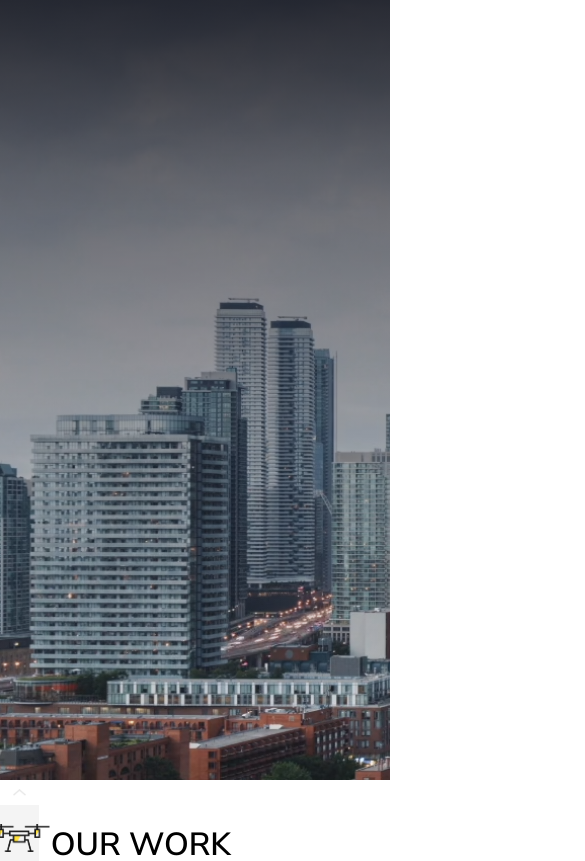
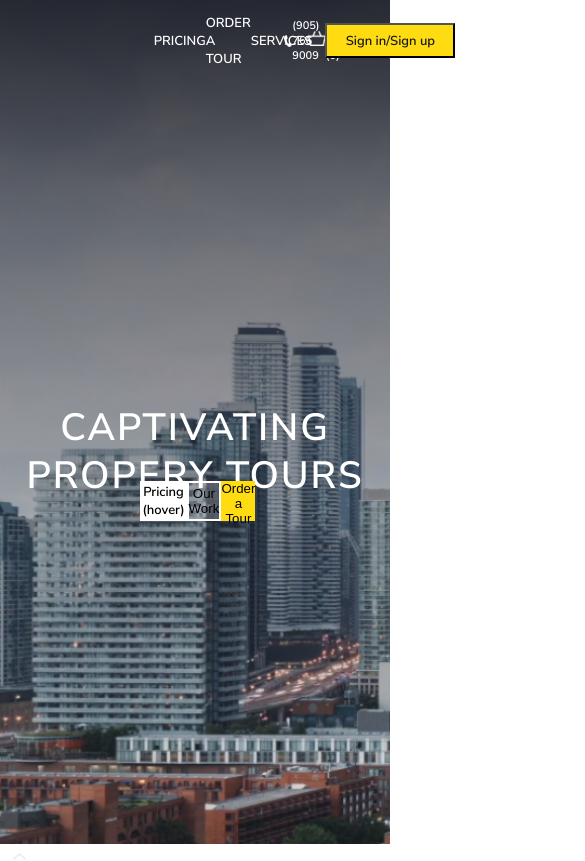
Before and after one commit to AvetBadalyan/Propery-Tours-Figma-template, a React (Create React App) app: page / in a window 390 px wide. Shown: the top 861 px of the page, 585 px wide, since content can reach past the window. Built offline with nearby package versions, Linux system fonts and the light colour scheme.

Commit message:
feat: make home page responsive

```diff
--- a/src/Components/Header.css
+++ b/src/Components/Header.css
@@ -1,28 +1,38 @@
+.header {
+  width: 100vw;
+  height: 9.6vh;
+  display: flex;
+  justify-content: space-around;
+  align-items: center;
+}
+
+.empty-div {
+  width: 21.2vw;
+}
+
 .header-mid {
-  position: absolute;
-  width: 301px;
-  height: 18px;
-  left: 809px;
-  top: 30px;
-
+  width: 21.2vw;
+  min-height: 2.3vh;
   font-family: "Nunito Sans";
   font-style: normal;
   font-weight: 600;
   font-size: 13px;
   line-height: 18px;
-  /* identical to box height */
-
   color: #ffffff;
   display: flex;
   justify-content: space-around;
   align-items: center;
 }
 
+.header-right {
+  display: flex;
+  justify-content: space-between;
+  align-items: center;
+  width: 21.2vw;
+}
+
 .telephone {
-  position: absolute;
   width: 80px;
-  left: 1563px;
-  top: 30px;
   font-family: "Nunito Sans";
   font-style: normal;
   font-weight: 600;
@@ -31,28 +41,33 @@
   color: #ffffff;
 }
 
+.telephone-box {
+  display: flex;
+  justify-content: space-between;
+  align-items: center;
+  width: 6.2vw;
+}
+
 .telephone-box img {
   height: 12px;
   width: 8.7px;
-  position: absolute;
-  left: 1544px;
-  top: 31px;
+}
+
+.cart-icon-text {
+  display: flex;
+  justify-content: space-around;
+  align-items: center;
+  width: 4.5vw;
 }
 
 .cart-icon img {
   height: 15px;
   width: 17.87px;
-  left: 1663px;
-  top: 30px;
-  position: absolute;
 }
 
 .cart-text {
-  position: absolute;
   width: 39px;
   height: 15px;
-  left: 1691px;
-  top: 30px;
   font-family: "Nunito Sans";
   font-style: normal;
   font-weight: 600;
@@ -62,11 +77,8 @@
 }
 
 .signup-button {
-  position: absolute;
   width: 130px;
   height: 35px;
-  left: 1750px;
-  top: 20px;
   background: #ffdb11;
   display: flex;
   justify-content: center;
@@ -74,13 +86,13 @@
   text-align: center;
 }
 
-.button-text{
+.button-text {
   width: 99px;
   height: 18px;
-font-family: 'Nunito Sans';
+  font-family: "Nunito Sans";
   font-style: normal;
   font-weight: 600;
   font-size: 13px;
   line-height: 18px;
-color: #1A1A1A;
+  color: #1a1a1a;
 }
--- a/src/Components/Header.jsx
+++ b/src/Components/Header.jsx
@@ -1,28 +1,32 @@
 import React from "react";
 import "./Header.css";
 import telephone from "./../assets/telephone.png";
-import cart from "./../assets/cart-icon.png"
+import cart from "./../assets/cart-icon.png";
 
 export default function Header() {
   return (
-    <div>
+    <div className="header">
+      <div className="empty-div"></div>
       <div className="header-mid">
         <p>PRICING</p>
         <p>ORDER A TOUR</p>
         <p>SERVICES</p>
       </div>
 
+      <div className="header-right">
         <div className="telephone-box">
           <img src={telephone} alt="telephone" />
           <p className="telephone">(905) 766 9009</p>
         </div>
 
+        <div className="cart-icon-text">
           <div className="cart-icon">
             <img src={cart} alt="cart-icon" />
           </div>
 
           <div className="cart-text">
             <p>Cart (0)</p>
+          </div>
         </div>
 
         <div>
@@ -31,5 +35,6 @@ export default function Header() {
           </button>
         </div>
       </div>
+    </div>
   );
 }
--- a/src/Components/HomeCenter.css
+++ b/src/Components/HomeCenter.css
@@ -1,25 +1,42 @@
+.home-main {
+  display: flex;
+  justify-content: center;
+  align-items: center;
+  height: 90.4vh;
+  width: 100vw;
+}
+
+.home-main-center-text-buttons {
+  height: 13.84vh;
+  display: flex;
+  flex-direction: column;
+  justify-content: space-around;
+  align-items: center;
+}
+
 .center-text {
-  position: absolute;
-  height: 48px;
-  left: 672px;
-  top: 336px;
+  min-height: 48px;
   font-family: "Nunito Sans";
   font-style: normal;
   font-weight: 700;
-  font-size: 35px;
+  font-size: 4.5vh;
   line-height: 48px;
   text-align: center;
   letter-spacing: 0.05em;
   text-transform: uppercase;
-  color: #ffffff;
+  color: rgb(255, 255, 255);
+}
+
+.center-buttons {
+  display: flex;
+  justify-content: space-around;
+  align-items: center;
+  width: 28vw;
 }
 
 .button1 {
-  position: absolute;
   width: 130px;
   height: 40px;
-  left: 750px;
-  top: 404px;
   background: rgb(255, 255, 255);
   font-family: "Nunito Sans";
   font-style: normal;
@@ -35,21 +52,15 @@
 }
 
 .button2 {
-  position: absolute;
   width: 130px;
   height: 40px;
-  left: 895px;
-  top: 404px;
   background: rgba(255, 255, 255, 0.2);
   border: 2px solid rgba(255, 255, 255, 1);
 }
 
 .button3 {
-  position: absolute;
   width: 130px;
   height: 40px;
-  left: 1040px;
-  top: 404px;
-background: rgba(255, 219, 17, 1);
-border: none;
+  background: rgba(255, 219, 17, 1);
+  border: none;
 }
--- a/src/Components/HomeCenter.jsx
+++ b/src/Components/HomeCenter.jsx
@@ -3,12 +3,14 @@ import "./HomeCenter.css"
 
 export default function HomeCenter() {
     return (
-      <div className="center">
-        <div className="center-text">CAPTIVATING PROPERY TOURS</div>
-        <div className="center-buttons">
-          <button className='button1'>Pricing (hover)</button>
-          <button className='button2'>Our Work</button>
-          <button className='button3'>Order a Tour</button>
+      <div className="home-main">
+        <div className='home-main-center-text-buttons'>
+          <div className="center-text">CAPTIVATING PROPERY TOURS</div>
+          <div className="center-buttons">
+            <button className="button1">Pricing (hover)</button>
+            <button className="button2">Our Work</button>
+            <button className="button3">Order a Tour</button>
+          </div>
         </div>
       </div>
     );
--- a/src/Components/OurWorkMainLeft.css
+++ b/src/Components/OurWorkMainLeft.css
@@ -31,7 +31,6 @@
   font-size: 12px;
   line-height: 16.37px;
   color: #414141;
-  border: 1px solid red;
 }
 
 .real-estate-buttons {
--- a/src/Pages/Home/Home.css
+++ b/src/Pages/Home/Home.css
@@ -1,6 +1,6 @@
 .home {
   width: 100vw;
-  height: 780px;
+  height: 100vh;
   background-image: linear-gradient(
       180deg,
       rgba(14, 17, 28, 0.8) 0%,
@@ -8,4 +8,6 @@
     ),
     url("../../assets/header_image\ 1.png");
   background-size: cover;
+  display: flex;
+  flex-direction: column;
 }
```
Lines whose indentation alone changed are shown as unchanged.
